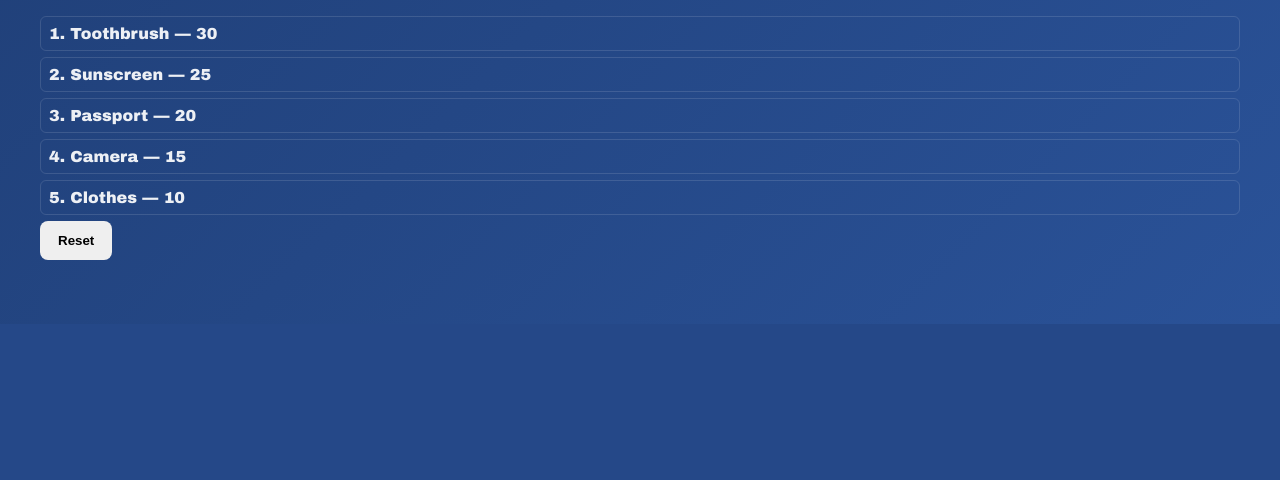
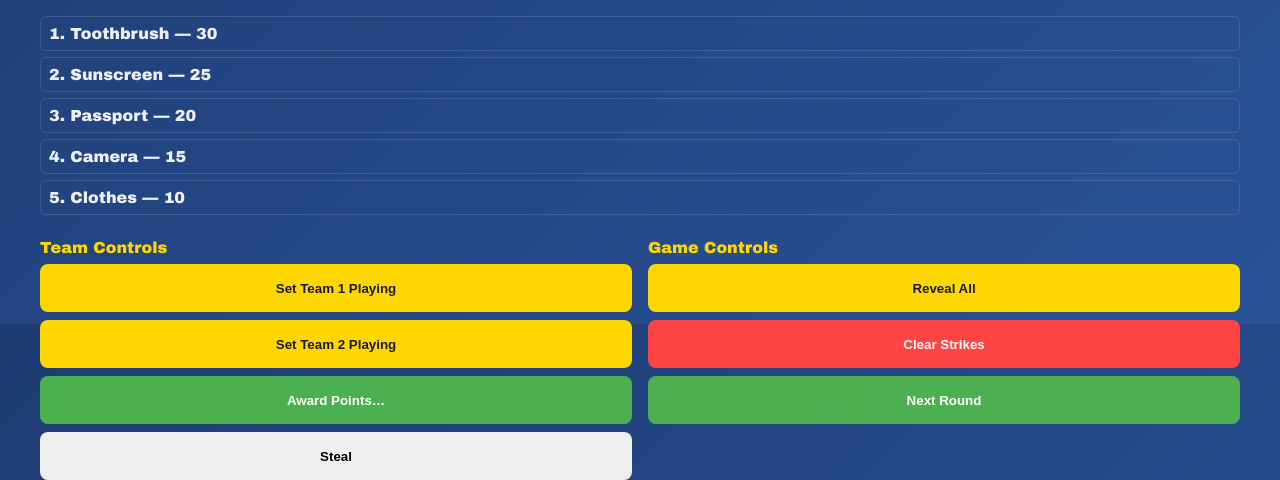
Before and after one commit to benjohnemmett/FamilyFeud, a Flask app: page /judge in a window 1280 px wide. Shown: the part 476-956 px from the top of the page. Before the commit the page ends 800 px from the top, so only its background shows below. Run offline with Flask 3, Linux system fonts and the light colour scheme; some libraries are stand-ins or nearby versions.

Commit message:
Added judge controls.

```diff
--- a/static/styles.css
+++ b/static/styles.css
@@ -218,6 +218,38 @@ button {
 .btn-team1 { background: #2196F3; color: white; }
 .btn-team2 { background: #E91E63; color: white; }
 
+/* ====== Control panels (Judge) ====== */
+.controls-section {
+  margin-top: 24px;
+  margin-bottom: 24px;
+  display: flex;
+  gap: 16px;
+  flex-wrap: wrap;
+  align-items: flex-start;
+}
+
+.control-panel {
+  flex: 1;
+  min-width: 240px;
+}
+
+.control-title {
+  font-weight: 800;
+  color: var(--gold);
+}
+
+.control-panel .controls {
+  display: flex;
+  flex-direction: column;
+  gap: 8px;
+  flex-wrap: wrap;
+  margin-top: 8px;
+}
+
+.control-btn { height: 48px; }
+
+.strike-controls { display:flex; gap:8px; margin-left:16px; align-items:center; }
+
 /* Score/round boxes */
 .round-score-box { background: var(--glass); padding: 18px; border-radius: 10px; text-align:center; margin-bottom: 20px; }
 .round-score-label { color: var(--gold); font-weight:700; margin-bottom:8px; }
--- a/templates/judge.html
+++ b/templates/judge.html
@@ -29,17 +29,38 @@
       <div class="question-text" id="question">Loading...</div>
       <div class="question-counter" id="questionCounter"></div>
     </div>
-    <div class="strikes" style="align-items:center;">
+    <div class="strikes">
       <div class="strike" id="strike1">X</div>
       <div class="strike" id="strike2">X</div>
       <div class="strike" id="strike3">X</div>
-      <div style="display:flex;gap:8px;margin-left:16px;align-items:center;">
-        <button id="addStrikeBtn" class="btn-danger" style="height:48px;">Add Strike</button>
-        <button id="clearStrikesBtn" class="btn-primary" style="height:48px;">Clear Strikes</button>
+      <div class="strike-controls">
+        <button id="addStrikeBtn" class="btn-danger control-btn">Add Strike</button>
+        <button id="clearStrikesBtn" class="btn-primary control-btn">Clear Strikes</button>
       </div>
     </div>
-    <div id="answers"></div>
-    <button id="reset">Reset</button>
+  <div id="answers"></div>
+
+    <!-- Control sections: Team Controls and Game Controls (matches ex.html style) -->
+  <div class="controls-section">
+      <div class="control-panel" id="teamControls">
+        <div class="control-title">Team Controls</div>
+        <div class="controls">
+          <button class="btn-primary control-btn" id="btnSetTeam1">Set Team 1 Playing</button>
+          <button class="btn-primary control-btn" id="btnSetTeam2">Set Team 2 Playing</button>
+          <button class="btn-secondary control-btn" id="btnAwardPoints">Award Points…</button>
+          <button class="btn-warning control-btn" id="btnSteal">Steal</button>
+        </div>
+      </div>
+
+      <div class="control-panel" id="gameControls">
+        <div class="control-title">Game Controls</div>
+        <div class="controls">
+          <button class="btn-primary control-btn" id="btnRevealAll">Reveal All</button>
+          <button class="btn-danger control-btn" id="btnClearStrikesBottom">Clear Strikes</button>
+          <button class="btn-secondary control-btn" id="btnNextRound">Next Round</button>
+        </div>
+      </div>
+    </div>
 
     <script>
       // page-level render function used by /static/app.js
@@ -85,9 +106,7 @@
         if (!res.ok) alert('Error selecting answer');
       }
 
-      document.getElementById('reset').onclick = async () => {
-        await fetch('/api/reset', { method: 'POST' });
-      };
+      // reset button removed; use Next Round or Reveal controls instead
       // make the team boxes clickable in judge view
       const teamBox1 = document.getElementById('team1Box');
       const teamBox2 = document.getElementById('team2Box');
@@ -108,6 +127,67 @@
       if (clearStrikesBtn) {
         clearStrikesBtn.addEventListener('click', async () => { await fetch('/api/clear_strikes', { method: 'POST' }); });
       }
+
+      // bottom control buttons
+      const btnSetTeam1 = document.getElementById('btnSetTeam1');
+      const btnSetTeam2 = document.getElementById('btnSetTeam2');
+      const btnRevealAll = document.getElementById('btnRevealAll');
+      const btnClearStrikesBottom = document.getElementById('btnClearStrikesBottom');
+      const btnNextRound = document.getElementById('btnNextRound');
+      const btnAwardPoints = document.getElementById('btnAwardPoints');
+      const btnSteal = document.getElementById('btnSteal');
+
+      if (btnSetTeam1) btnSetTeam1.addEventListener('click', async () => { await fetch('/api/active', { method: 'POST', headers: { 'Content-Type': 'application/json' }, body: JSON.stringify({ team: 1 }) }); });
+      if (btnSetTeam2) btnSetTeam2.addEventListener('click', async () => { await fetch('/api/active', { method: 'POST', headers: { 'Content-Type': 'application/json' }, body: JSON.stringify({ team: 2 }) }); });
+
+      if (btnSteal) btnSteal.addEventListener('click', async () => {
+        // Try server-side steal endpoint first. If it doesn't exist, fallback to switching active team and clearing strikes.
+        try {
+          const res = await fetch('/api/steal', { method: 'POST' });
+          if (res.ok) return;
+        } catch (e) { /* fallthrough to fallback */ }
+        // fallback: set the opposite team active and clear strikes
+        // fetch current state to determine active
+        try {
+          const s = await fetch('/api/state');
+          if (!s.ok) return;
+          const state = await s.json();
+          const active = state.activeTeam || 1;
+          const other = active === 1 ? 2 : 1;
+          await fetch('/api/active', { method: 'POST', headers: { 'Content-Type': 'application/json' }, body: JSON.stringify({ team: other }) });
+          await fetch('/api/clear_strikes', { method: 'POST' });
+        } catch (e) { console.error('Steal fallback failed', e); }
+      });
+
+      if (btnRevealAll) btnRevealAll.addEventListener('click', async () => {
+        // reveal all answers by selecting each id
+        const stateRes = await fetch('/api/state');
+        if (!stateRes.ok) return alert('Unable to fetch state');
+        const state = await stateRes.json();
+        for (const a of (state.answers || [])) {
+          if (!a.revealed) await fetch('/api/select', { method: 'POST', headers: { 'Content-Type': 'application/json' }, body: JSON.stringify({ id: a.id }) });
+        }
+      });
+
+      if (btnClearStrikesBottom) btnClearStrikesBottom.addEventListener('click', async () => { await fetch('/api/clear_strikes', { method: 'POST' }); });
+
+      if (btnNextRound) btnNextRound.addEventListener('click', async () => {
+        // basic next-round behavior: reset revealed answers and clear strikes
+        await fetch('/api/reset', { method: 'POST' });
+        await fetch('/api/clear_strikes', { method: 'POST' });
+        // bump roundScore back to 0 on server if implemented (no-op if endpoint missing)
+        try { await fetch('/api/round_next', { method: 'POST' }); } catch (e) { /* noop */ }
+      });
+
+      if (btnAwardPoints) btnAwardPoints.addEventListener('click', async () => {
+        const pts = prompt('Enter points to award to the active team:');
+        if (!pts) return;
+        const n = Number(pts);
+        if (Number.isNaN(n)) return alert('Please enter a number');
+        // attempt to call /api/award (server may not have this endpoint yet)
+        const res = await fetch('/api/award', { method: 'POST', headers: { 'Content-Type': 'application/json' }, body: JSON.stringify({ points: n }) });
+        if (!res.ok) alert('Award failed (server may not implement /api/award)');
+      });
     </script>
     <script src="/static/app.js"></script>
   </body>
```
